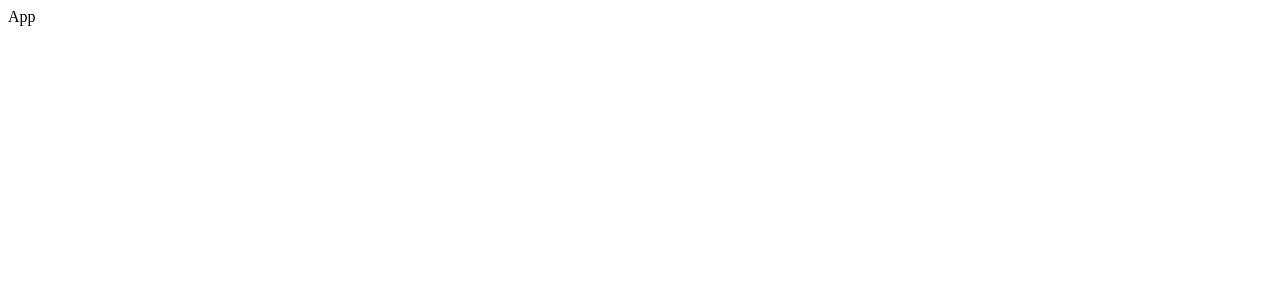
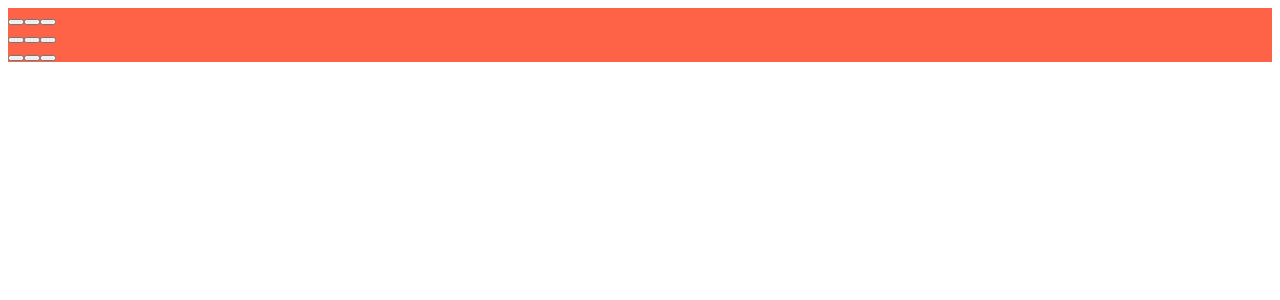
Before and after one commit to SalvadorDelaTijera/tic-tac-toe, a React (Vite) app: page / in a window 1280 px wide. Shown: the top 300 px of the page. Built offline with nearby package versions, Linux system fonts and the light colour scheme.

Commit message:
funciones de tic toc

```diff
--- a/src/App.css
+++ b/src/App.css
@@ -0,0 +1,3 @@
+.board-row{
+ background-color: tomato;
+}
--- a/src/App.jsx
+++ b/src/App.jsx
@@ -1,9 +1,66 @@
 import React from 'react'
+import "./App.css"
+import Square from './Square/Square'
+import { useState } from 'react'
 
 const App = () => {
+  const [xIsnext, setXIsNext] = useState(true);
+  const [squares, setSquares]=useState(Array(9).fill(null))
+
+  const handlerClick=(i)=>{
+    if (squares[i]) {
+      return;
+    }
+    const nextSqueres=squares.slice();
+
+    if (xIsnext){
+      nextSqueres[i]= 'X';
+    }else{
+      nextSqueres[i]= "O"
+    }
+    setSquares(nextSqueres); //setSqueres permite a react saber que el estado del ocmp ha cambiado
+    setXIsNext(!xIsnext);
+  }
   return (
-    <div>App</div>
-  )
+    <>
+    <div className='board-row'>
+      <Square value={squares[0]} onSquareClick={()=>handlerClick(0)}/>
+      <Square value={squares[1]} onSquareClick={()=>handlerClick(1)}/>
+      <Square value={squares[2]} onSquareClick={()=>handlerClick(2)} />
+    </div>
+
+    <div className='board-row'>
+      <Square value={squares[3]} onSquareClick={()=>handlerClick(3)}/>
+      <Square value={squares[4]} onSquareClick={()=>handlerClick(4)}/>
+      <Square value={squares[5]} onSquareClick={()=>handlerClick(5)}/>
+    </div>
+
+    <div className='board-row'>
+      <Square value={squares[6]} onSquareClick={()=>handlerClick(6)}/>
+      <Square value={squares[7]} onSquareClick={()=>handlerClick(7)}/>
+      <Square value={squares[8]} onSquareClick={()=>handlerClick(8)}/>
+    </div>
+    </>
+
+  );
 }
+  const calculateWinner = (squares) =>{
+    const lines =[
+      [0, 1, 2],
+      [3, 4, 5],
+      [6, 7, 8],
+      [0, 3, 6],
+      [1, 4, 7],
+      [2, 5, 8],
+      [0, 4, 8],
+      [2, 4, 6]
+    ];
+    for(let i = 0; i <lines.length; i++){
+      if (squares[a] && squares[a] === squares[b] && squares[a] === squares[c]) {
+        return squares[a];
+      }
+    }
+    return null;
+  }
 
 export default App
--- /dev/null
+++ b/src/Square/Square.jsx
@@ -0,0 +1,7 @@
+import { useState } from 'react';
+import "./Square.css"
+import App from '../App';
+
+export default function Square({value, onSquareClick}) {
+  return <button className="square" onClick={onSquareClick}>{value}</button>;
+  }
--- a/src/main.jsx
+++ b/src/main.jsx
@@ -1,7 +1,11 @@
+import { StrictMode } from 'react';
+import { createRoot } from 'react-dom/client';
 import React from 'react'
 import ReactDOM from 'react-dom/client'
 import App from './App.jsx'
 import './index.css'
+
+
 
 ReactDOM.createRoot(document.getElementById('root')).render(
   <>
```
Also changed, not shown: src/Square/Square.css (added).
